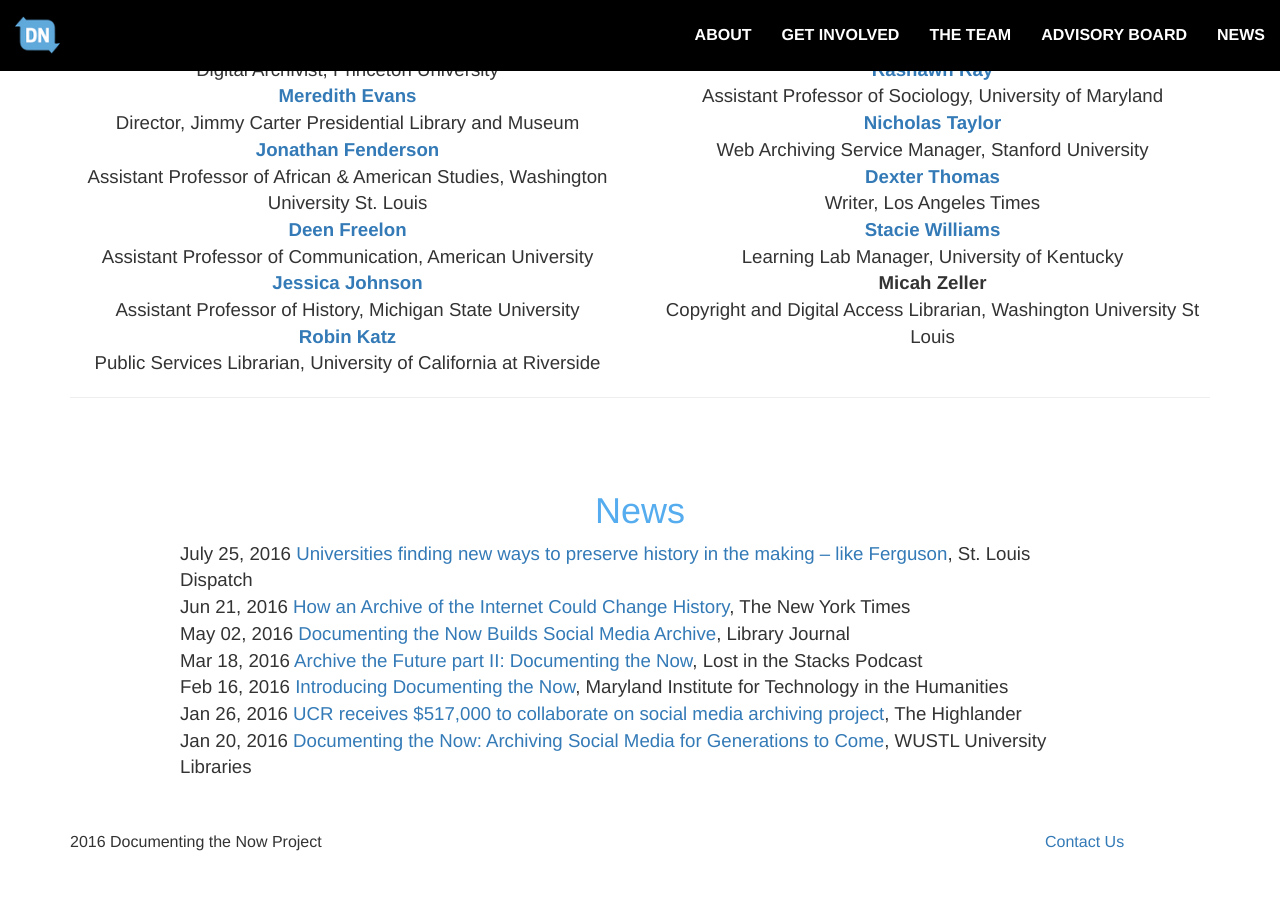
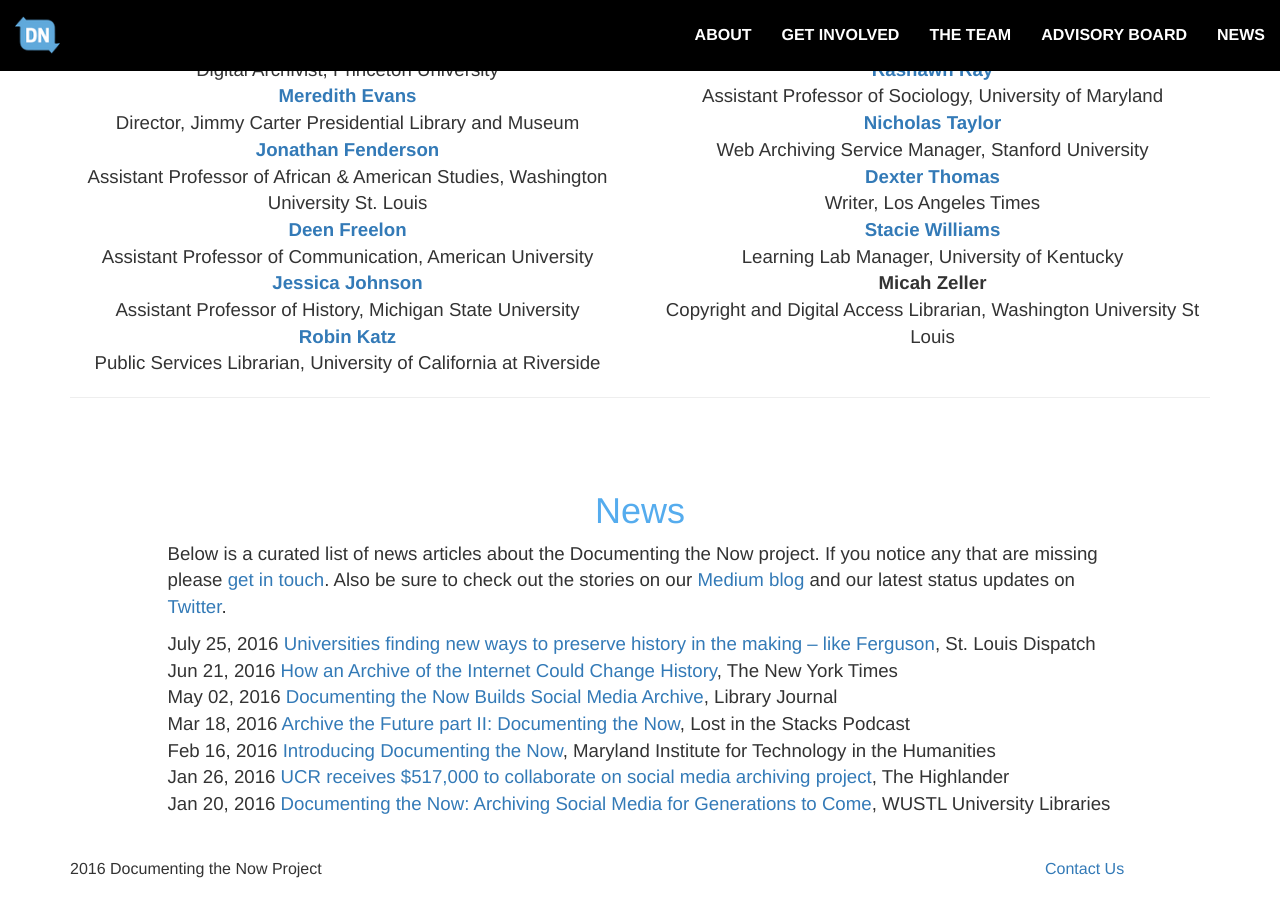
Before and after one commit to DocNow/docnow.github.io, a Jekyll site: the page built from index.html, in a window 1280 px wide and 900 px high, scrolled down 3158 px. Built offline with Jekyll 4.4.1, drawn with Linux system fonts in a browser that asks for light colours; before the commit the page ends 4022 px from its top, so only the background shows below that.

```diff
--- a/css/style.css
+++ b/css/style.css
@@ -22,9 +22,11 @@
 h1 {
     color: #55acee;
     text-align: center;
+    font-weight: normal;
 }
 
 footer {
-    margin: 50px 0;
+    margin-top: 30px;
     font-size: 12pt;
+    padding: 10px;
 }
--- a/index.html
+++ b/index.html
@@ -245,6 +245,14 @@
             <br>
             <br>
             <h1>News</h1>
+
+            <div class="row">
+                <div class="col-lg-offset-1 col-lg-10">
+                    <p>Below is a curated list of news articles about the Documenting the Now project. If you notice any that are missing please <a href="mailto:info@docnow.io">get in touch</a>. Also be sure to check out the stories on our <a href="https://news.docnow.io">Medium blog</a> and our latest status updates on <a href="https://twitter.com/docnumentnow">Twitter</a>.</p>
+                </div>
+            </div>
+
+            <div class="row">
                 <div class="col-lg-offset-1 col-lg-10 news-items">
                   July 25, 2016 <a href="http://www.stltoday.com/news/local/education/universities-finding-new-ways-to-preserve-history-in-the-making/article_d15e43a9-356b-5eb7-be4d-d95887e83ef2.html">Universities finding new ways to preserve history in the making – like Ferguson</a>, St. Louis Dispatch<br>
                   Jun 21, 2016 <a href="http://www.nytimes.com/2016/06/26/magazine/how-an-archive-of-the-internet-could-change-history.html?_r=0" target="_blank">How an Archive of the Internet Could Change History</a>, The New York Times<br>
@@ -255,5 +263,4 @@
                   Jan 20, 2016 <a href="http://library.wustl.edu/8497-2/" target="_blank">Documenting the Now: Archiving Social Media for Generations to Come</a>, WUSTL University Libraries<br>
               </div>
           </section>
-
     </div>
```
Lines whose indentation alone changed are shown as unchanged.
